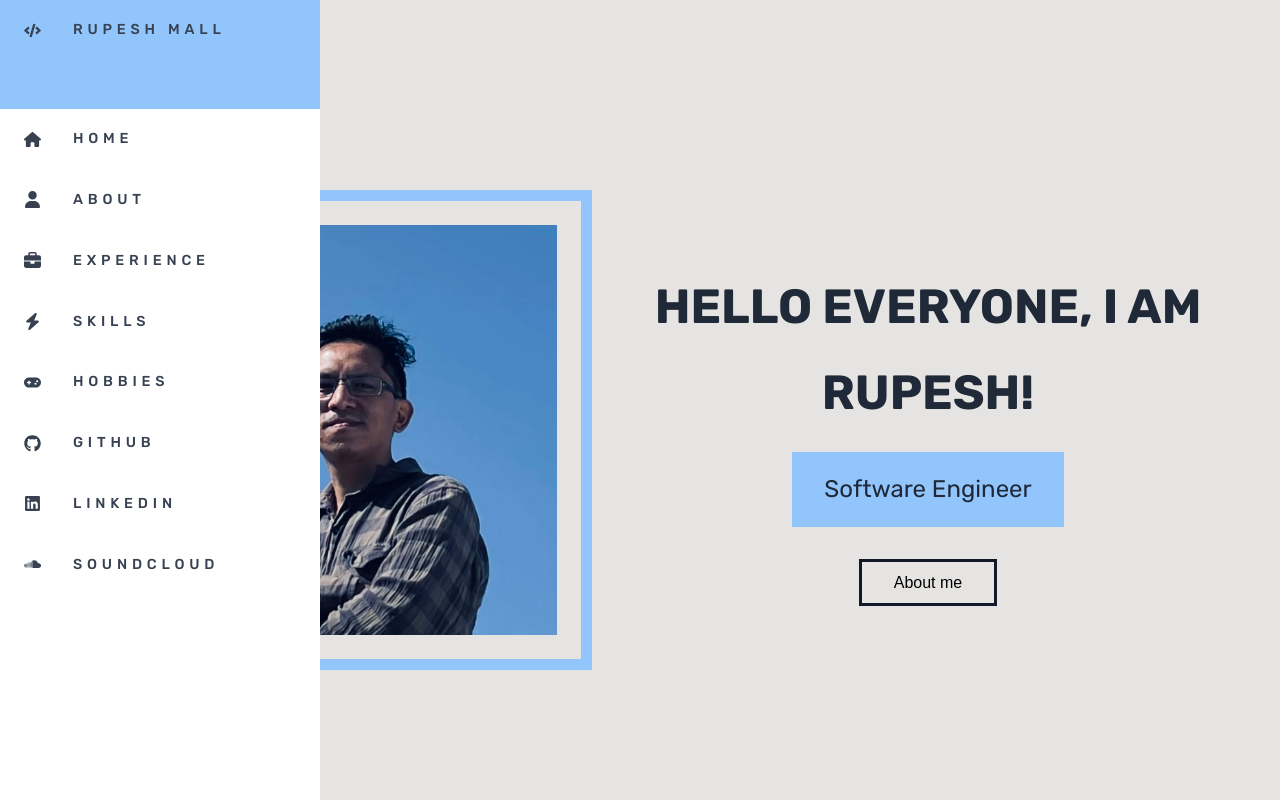
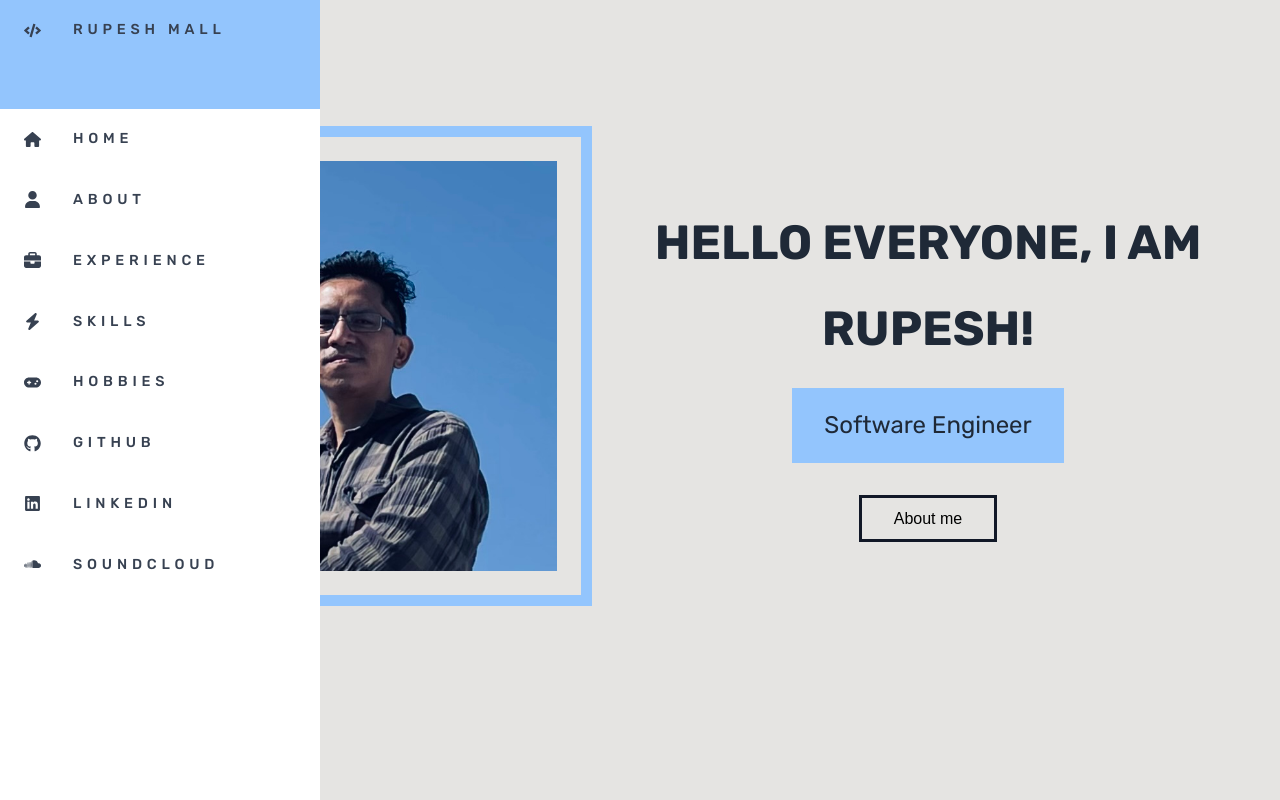
Before and after one commit to rmalldt/portfolio-app, a React (Vite) app: page /rm in a window 1280 px wide. Shown: the top 800 px of the page. Built offline with nearby package versions, Linux system fonts and the light colour scheme.

Commit message:
Clean up

```diff
--- a/src/pages/contact/contact.tsx
+++ b/src/pages/contact/contact.tsx
@@ -5,7 +5,6 @@ import ErrorPage from '../error/error';
 import { postMessage } from '../../lib/api';
 import Loading from '../../components/spinner/loading';
 import MessageModal from '../../components/modal/message-modal';
-import Copyright from '../../components/copyright/copyright';
 
 type FormInitialData = {
   firstName?: string;
--- a/src/pages/profile/profile.module.css
+++ b/src/pages/profile/profile.module.css
@@ -13,8 +13,8 @@
   align-items: center;
   flex-wrap: wrap;
   gap: 1rem;
-  padding-top: 4rem;
-  padding-bottom: 20rem;
+
+  padding-bottom: 15rem;
 }
 
 .profileImg {
--- a/src/pages/profile/profile.tsx
+++ b/src/pages/profile/profile.tsx
@@ -11,7 +11,6 @@ import { GoGitCompare } from 'react-icons/go';
 import styles from './profile.module.css';
 import profileImage from '../../assets/profile.jpg';
 import profile from '../../assets/profile.json';
-import Copyright from '../../components/copyright/copyright';
 import ScrollToTopButton from '../../components/buttons/scroll-totop';
 
 const ProfilePage: React.FC = () => {
```
